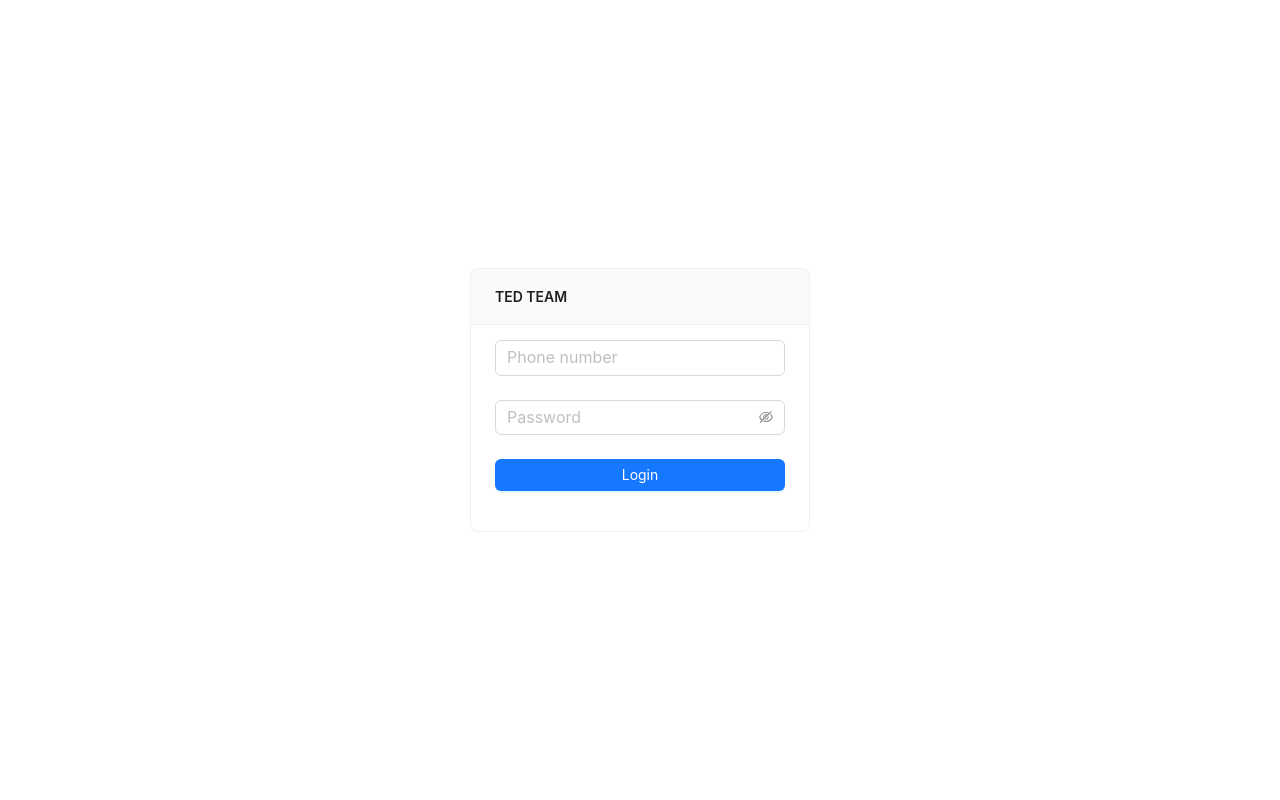
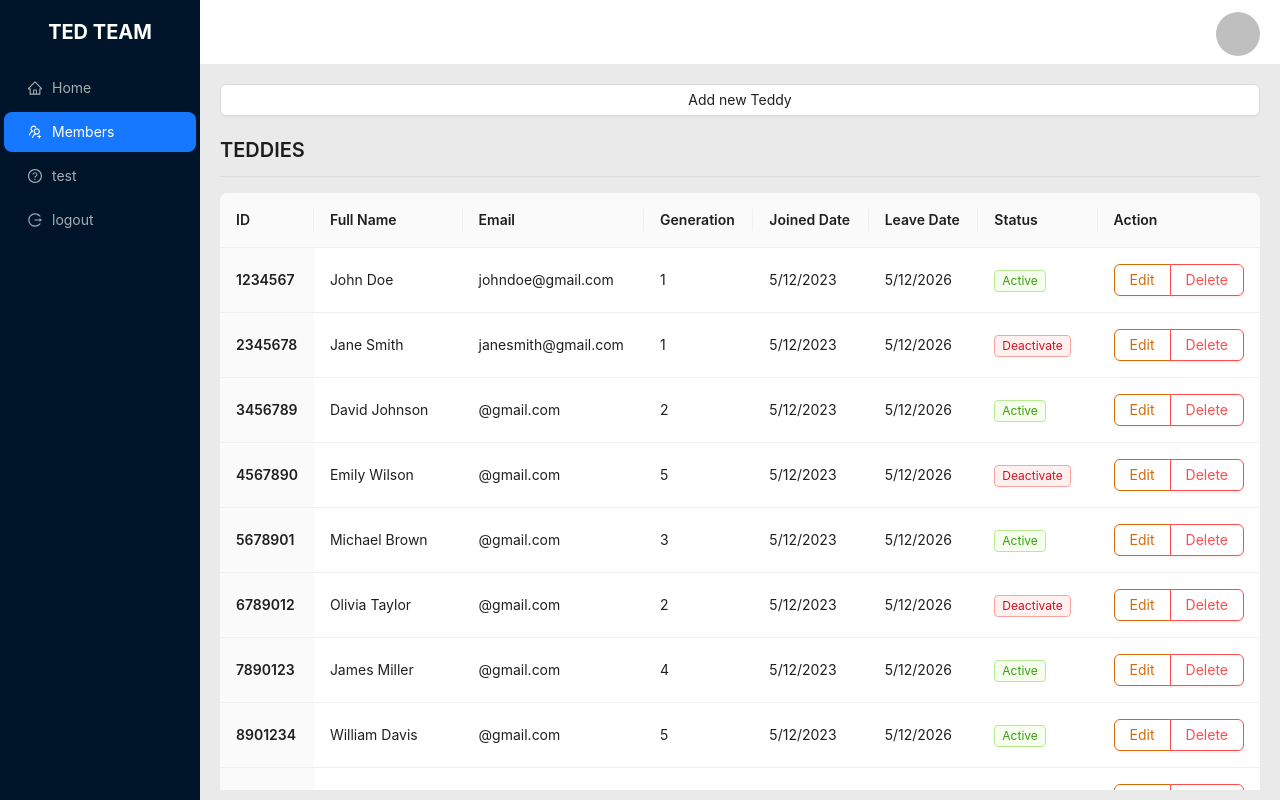
Before and after one commit to kyphans/ted-team, a React (Vite) app: page /members in a window 1280 px wide. Before the commit this address led to /login. Built offline with nearby package versions, Linux system fonts and the light colour scheme.

Commit message:
Add custom css with tailwind

```diff
--- a/src/App.tsx
+++ b/src/App.tsx
@@ -5,11 +5,14 @@ import { QueryClient, QueryClientProvider } from '@tanstack/react-query';
 import { ReactQueryDevtools } from '@tanstack/react-query-devtools';
 import Notification from './components/Notification';
 import { AuthProvider } from './context/AuthContext';
+import { ConfigProvider } from 'antd';
+import theme from './libs/antd/theme';
 
 function App() {
   const queryClient = new QueryClient();
   return (
     <div className="App">
+      <ConfigProvider theme={theme}>
         <QueryClientProvider client={queryClient}>
           <AuthProvider>
             <NotificationProvider>
@@ -20,6 +23,7 @@ function App() {
             </NotificationProvider>
           </AuthProvider>
         </QueryClientProvider>
+      </ConfigProvider>
     </div>
   );
 }
--- a/src/components/ProtectedRoute/index.tsx
+++ b/src/components/ProtectedRoute/index.tsx
@@ -3,9 +3,9 @@ import { useAuth } from "../../context/AuthContext";
 
 export const ProtectedRoute = ({ children }:any) => {
   const { user } = useAuth();
-  if (!user) {
-    // User is not authenticated
-    return <Navigate to="/login" />;
-  }
+  // if (!user) {
+  //   // User is not authenticated
+  //   return <Navigate to="/login" />;
+  // }
   return children;
 };
--- a/src/components/__common/custom/PrimaryButton/index.tsx
+++ b/src/components/__common/custom/PrimaryButton/index.tsx
@@ -17,10 +17,7 @@ export interface PrimaryButtonProps extends ButtonProps {
   textClassName?: string;
 }
 
-export default function PrimaryButton(
-  props: PrimaryButtonProps,
-  ref: React.Ref<HTMLButtonElement> | null,
-) {
+export default function PrimaryButton(props: PrimaryButtonProps, ref: React.Ref<HTMLButtonElement> | null) {
   const { variant, className, typographyClassName, textClassName, children, ...restProps } = props;
 
   switch (variant) {
@@ -56,10 +53,7 @@ export default function PrimaryButton(
       return (
         <Button
           ref={ref}
-          className={tw(
-            'flex w-full items-center justify-center border-none bg-gray-light-12 hover:opacity-60',
-            className,
-          )}
+          className={tw('flex w-full items-center justify-center border-none bg-black hover:opacity-60', className)}
           {...restProps}
         >
           <Typography className={tw('text-center text-base font-medium', typographyClassName)}>{children}</Typography>
@@ -86,4 +80,4 @@ export default function PrimaryButton(
       {children}
     </Button>
   );
-};
+}
--- a/src/layout/DefaultLayout/index.tsx
+++ b/src/layout/DefaultLayout/index.tsx
@@ -102,7 +102,7 @@ const DefaultLayout = () => {
         </div>
         <Menu theme="dark" mode="inline" selectedKeys={[selectedKey]} onClick={handleMenuItemClick} items={itemsMenu} />
       </Sider>
-      <Layout className="default-layout-site-layout">
+      <Layout className="default-layout-site-layout bg-[#eaeaea]">
         <Header style={{ padding: 0, background: colorBgContainer }}>
           <div className="flex justify-end m-3 mr-5">
             <Avatar
@@ -121,7 +121,7 @@ const DefaultLayout = () => {
               })
           }
         </Header>
-        <Content className="default-layout-content bg-white">
+        <Content className="default-layout-content bg-[#eaeaea]">
           <Outlet />
         </Content>
       </Layout>
--- /dev/null
+++ b/src/libs/antd/theme.ts
@@ -0,0 +1,19 @@
+import { type ThemeConfig } from 'antd/es/config-provider/context';
+
+const theme: ThemeConfig = {
+  token: {
+  },
+  components: {
+    Typography: {},
+    Anchor: {},
+    Menu: {},
+    Tree: {},
+    Divider: {},
+    Input: {},
+    Button: {},
+    Checkbox: {},
+    Select: {},
+  },
+};
+
+export default theme;
--- a/src/pages/Members/index.tsx
+++ b/src/pages/Members/index.tsx
@@ -57,7 +57,9 @@ const columns: ColumnsType<DataType> = [
     width: 1,
     render: (_, record) => (
       <Space.Compact block>
-        <Button type="default">Edit</Button>
+        <Button type="default" className="text-[#d46b08] border-[#d46b08]">
+          Edit
+        </Button>
         <Button type="default" danger>
           Delete
         </Button>
@@ -69,8 +71,10 @@ const columns: ColumnsType<DataType> = [
 function Members() {
   return (
     <>
-      <PrimaryButton variant="default">Add new Teddy</PrimaryButton>
-      <Typography.Title className="text-base font-medium mt-5" level={5}>
+      <PrimaryButton variant="default" className="">
+        Add new Teddy
+      </PrimaryButton>
+      <Typography.Title className="mt-5" level={4}>
         TEDDIES
       </Typography.Title>
       <Divider className="mb-4 mt-3" />
--- a/tailwind.config.js
+++ b/tailwind.config.js
@@ -1,5 +1,6 @@
 /** @type {import('tailwindcss').Config} */
 export default {
+  important: true,
   content: ['./index.html', './src/**/*.{js,ts,jsx,tsx}'],
   theme: {
     extend: {},
```
Lines whose indentation alone changed are shown as unchanged.
